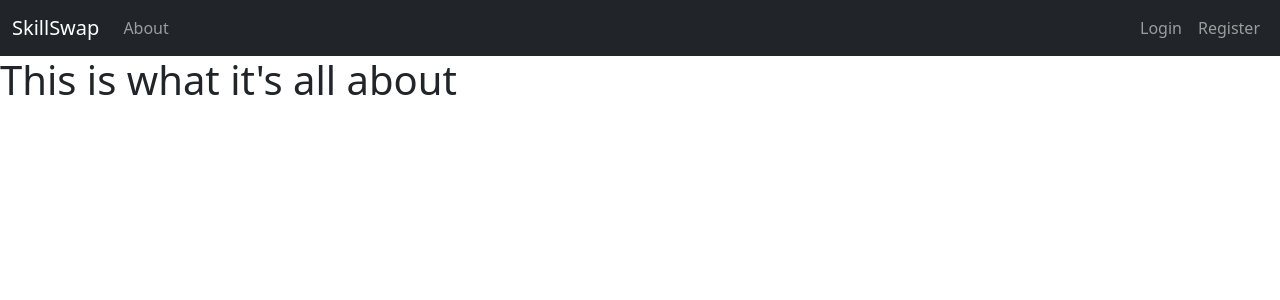
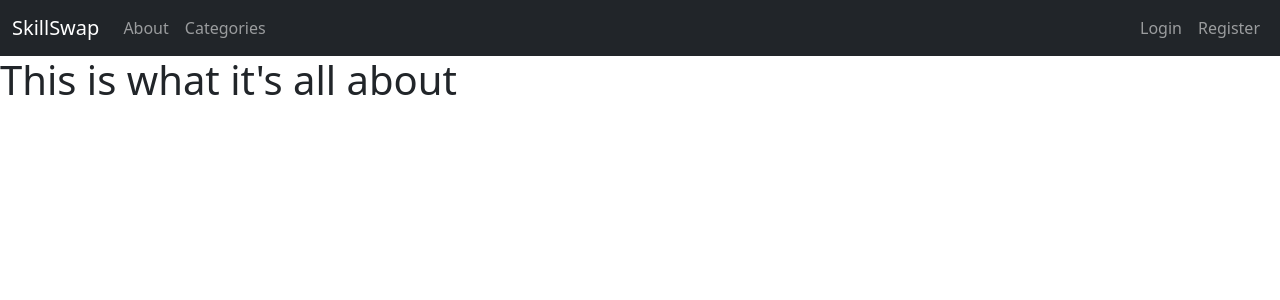
Before and after one commit to molnartamas0205/skill-swap, a Django app: page /about/ in a window 1280 px wide. Shown: the top 300 px of the page. Run offline with Django 5.2, Linux system fonts and the light colour scheme.

Commit message:
Add Categories to the navbar.html

```diff
--- a/templates/elements/navbar.html
+++ b/templates/elements/navbar.html
@@ -8,7 +8,10 @@
     <div class="collapse navbar-collapse" id="navbarNav">
       <ul class="navbar-nav me-auto mb-2 mb-lg-0">
         <li class="nav-item">
-          <a class="nav-link" aria-current="page" href="{% url 'about' %}">About</a>
+          <a class="nav-link" aria-current="page" href="{% url 'about' %}">About </a>
+        </li>
+        <li class="nav-item">
+          <a class="nav-link" aria-current="page" href="{% url 'categories' %}">Categories </a>
         </li>
       </ul>
       {% if not user.is_authenticated %}
```
